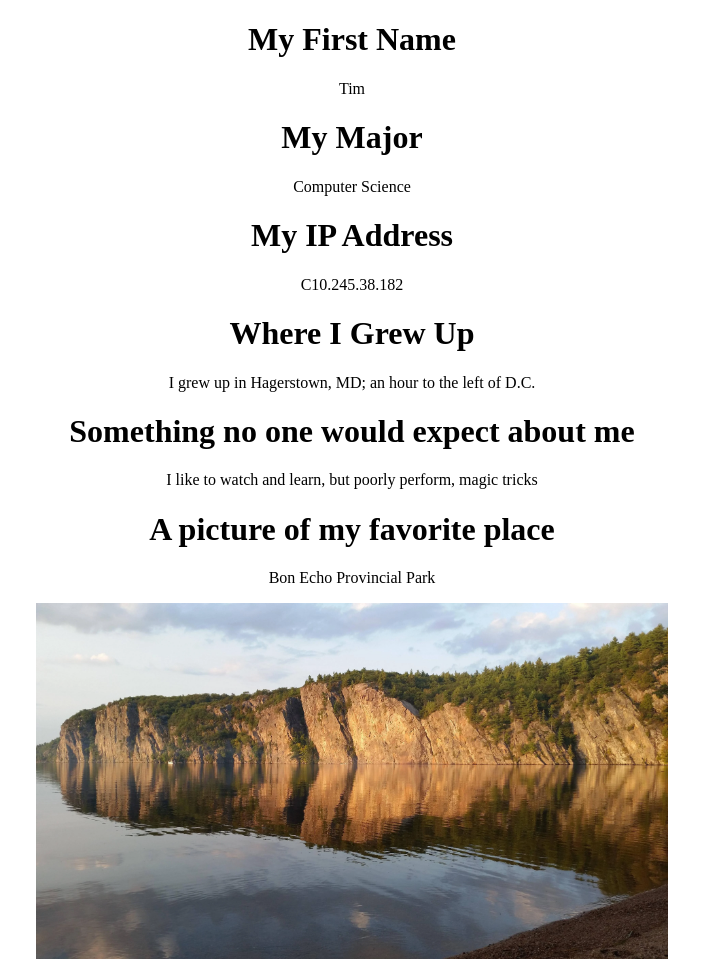
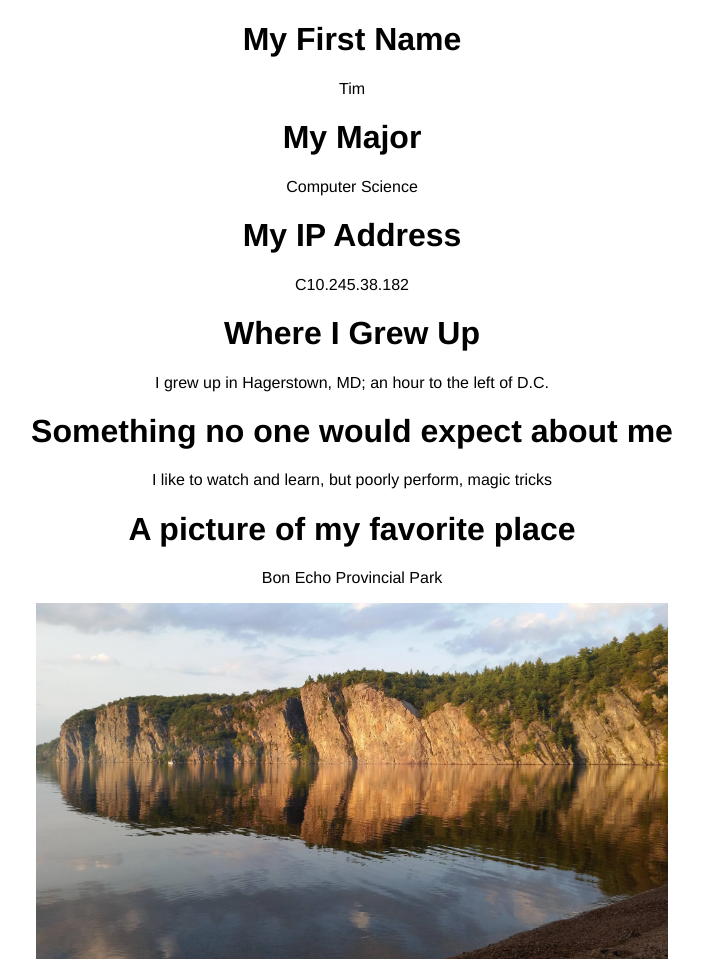
Before and after one commit to timseifer/Comp20, a plain HTML site: page index.html in a window 1280 px wide. Shown: the whole page, without its empty margins (288-991 px from the left). Drawn offline with Linux system fonts and the light colour scheme.

Commit message:
doing some formatting

```diff
--- a/index.css
+++ b/index.css
@@ -1,7 +1,9 @@
 body{
 
 text-align: center;
-
+font-family: Helvetica, sans-serif;
+word-spacing: 10%;
+font-weight: 300;
 
 }
 
```
Also changed, not shown: index.html (renamed from index.htm).
